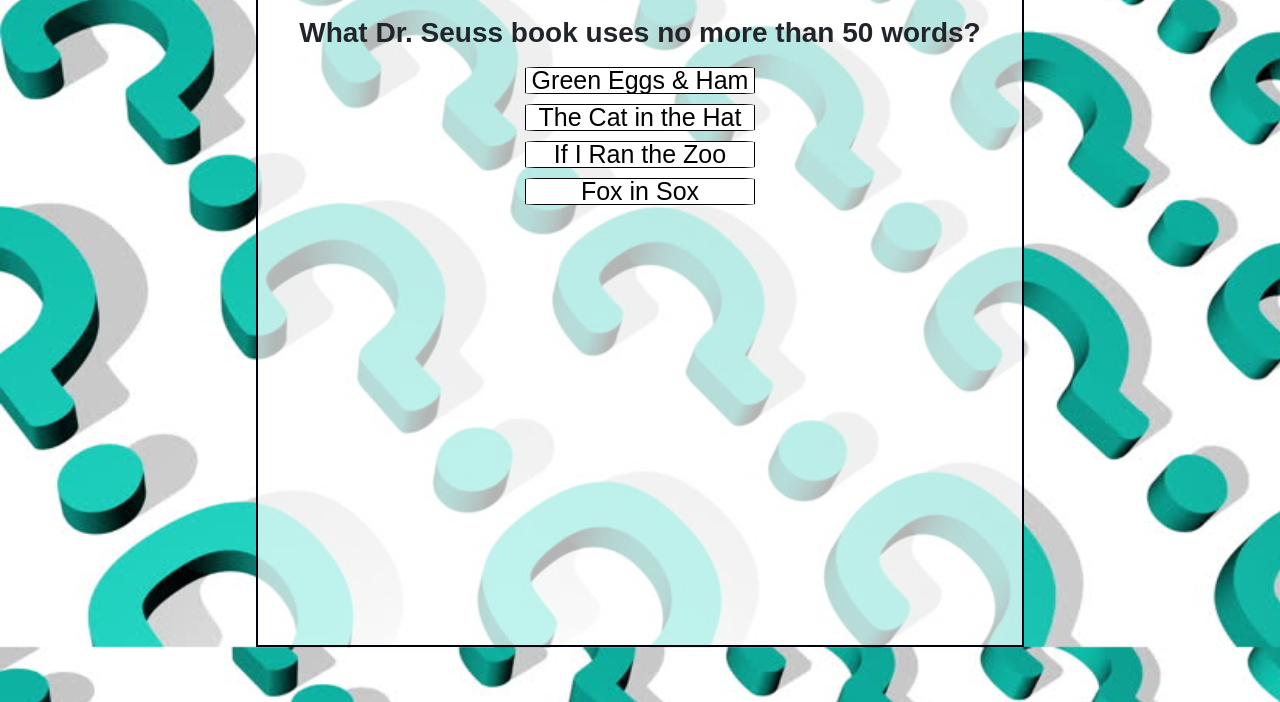
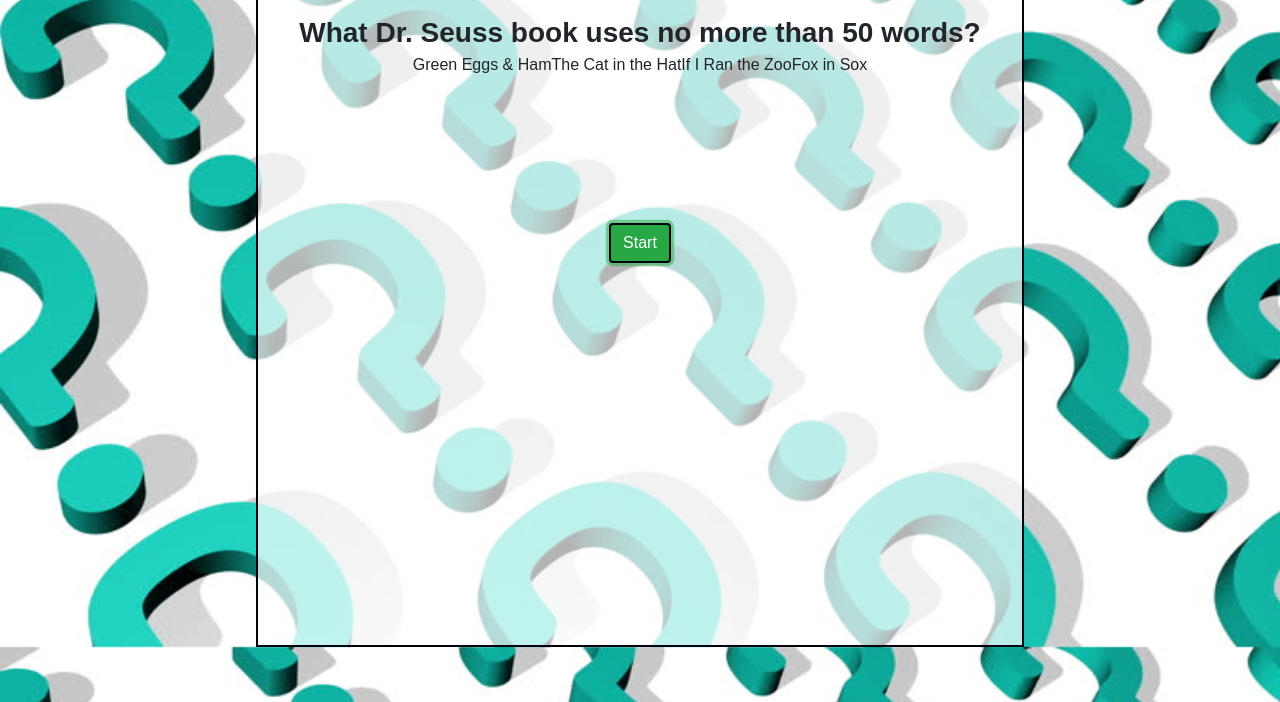
Before and after one commit to MamaRussia/Trivia-Game, a website: page index.html in a window 1280 px wide. Both pictures are taken after a click on the button "Start". Shown: the part 98-800 px from the top of the page. Drawn offline with nearby package versions, Linux system fonts and the light colour scheme.

Commit message:
for of loop is simpler

```diff
--- a/assets/javascript/newtry.js
+++ b/assets/javascript/newtry.js
@@ -8,7 +8,7 @@
 const questionSpot = document.querySelector('#questions');
 const choiceSpot = document.querySelector('#choices');
 const imgSpot = document.querySelector('#img');
-var choiceDiv = document.createElement('div');
+// var choiceDiv = document.createElement('div');
 const time = document.querySelector('#time');
 
 
@@ -152,21 +152,36 @@
   questions.splice(index, 1);
   console.log(`${pick.question}`);
   questionSpot.innerHTML = `<h2>${pick.question}</h2>`;
-  for (let i = 0; i < pick.choice.length; i++) {
 
-    choiceDiv = document.createElement('div');
+  console.log(typeof pick.choice);
+  // choiceSpot.innerHTML = `<h3>${pick.choice}</h3>`;
 
-    choiceDiv.classList = 'answerchoices';
-    console.log(typeof choiceDiv);
-    choiceDiv.innerHTML = pick.choice[i];
-    choiceDiv.setAttribute('data-guessvalue', i);
-    // choiceSpot.innerHTML = `${choiceDiv}`
-    choiceSpot.insertAdjacentElement('beforebegin', choiceDiv);
-    // timer()
-     hideStart();
-      // playAudio();
-      checkGuess()
+  for (const i of pick.choice) {
+    // console.log(typeof i);
+    console.log(i);
+
+choiceSpot.append(i)
+
+
   }
+
+
+
+  // for (let i = 0; i < pick.choice.length; i++) {
+
+  //   choiceDiv = document.createElement('div');
+
+  //   choiceDiv.classList = 'answerchoices';
+
+  //   choiceDiv.innerHTML = pick.choice[i];
+  //   choiceDiv.setAttribute('data-guessvalue', i);
+  //   choiceSpot.innerHTML = `${choiceDiv}`
+  //   choiceSpot.append(choiceDiv);
+  //   // timer()
+  //    hideStart();
+  //     // playAudio();
+  //     checkGuess()
+  // }
   // console.log(pick.photo);
 }
 
--- a/index.html
+++ b/index.html
@@ -23,8 +23,6 @@
   <div class="wrapper">
     <div id="questions"></div>
     <div id="choices"></div>
-    <div id="img"> </div>
-
     <div id="time"></div>
     <button class="btn btn-success" id="start">Start</button>
     <!-- <button class="btn btn-success" id="reset">Play Again?</button> -->
```
